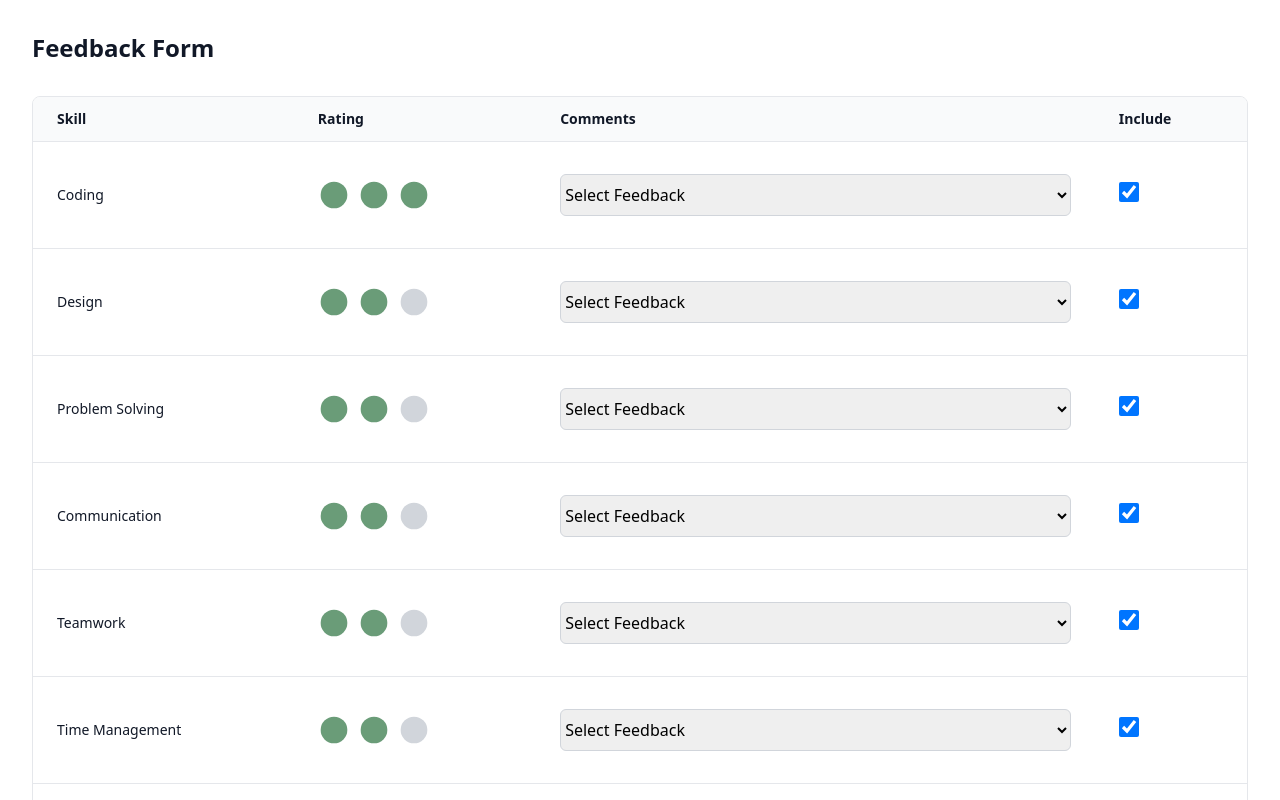
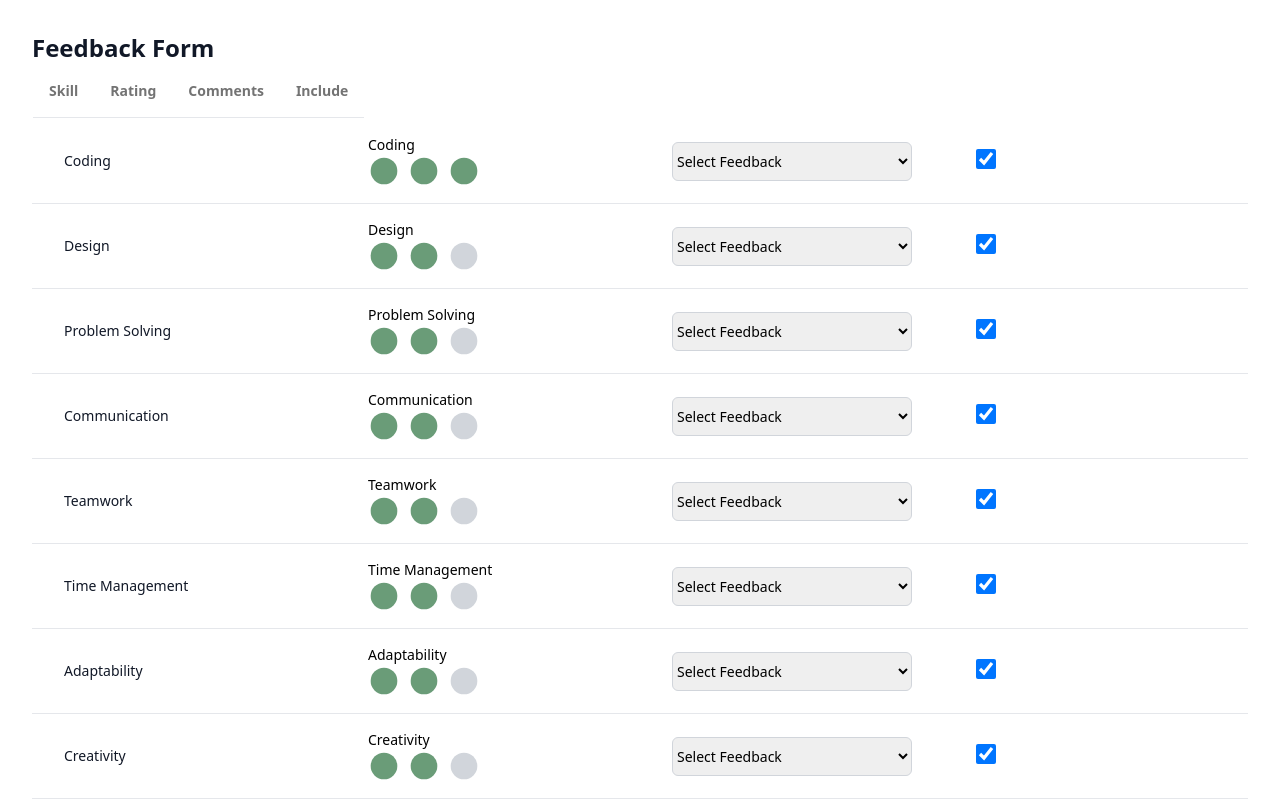
Before and after one commit to natko22/aia-app-component, a Nuxt app: page /feedback in a window 1280 px wide. Shown: the top 800 px of the page. Built offline with nearby package versions, Linux system fonts and the light colour scheme.

Commit message:
add columns file and convert the table with shadcn components

```diff
--- a/components/FeedbackTable.vue
+++ b/components/FeedbackTable.vue
@@ -1,37 +1,42 @@
 <template>
-  <div
-    class="mt-8 mb-10 border border-borderColor rounded-lg overflow-hidden bg-[ #f4f8f2]"
+  <Table class="w-full table-fixed">
+    <TableHead>
+      <TableRow>
+        <TableCell
+          class="flex-1 text-center text-sm font-extrabold text-neutral-500 dark:text-neutral-400"
         >
-    <table class="min-w-full divide-y divide-borderColor">
-      <thead class="bg-gray-50">
-        <tr>
-          <th class="px-6 py-3 text-left text-sm font-semibold text-gray-900">
           Skill
-          </th>
-          <th class="px-6 py-3 text-left text-sm font-semibold text-gray-900">
+        </TableCell>
+        <TableCell
+          class="flex-1 text-center text-sm font-extrabold text-neutral-500 dark:text-neutral-400"
+        >
           Rating
-          </th>
-          <th class="px-6 py-3 text-left text-sm font-semibold text-gray-900">
+        </TableCell>
+        <TableCell
+          class="flex-1 text-center text-sm font-extrabold text-neutral-500 dark:text-neutral-400"
+        >
           Comments
-          </th>
-          <th class="px-6 py-3 text-left text-sm font-semibold text-gray-900">
+        </TableCell>
+        <TableCell
+          class="flex-1 text-center text-sm font-extrabold text-neutral-500 dark:text-neutral-400"
+        >
           Include
-          </th>
-        </tr>
-      </thead>
-      <tbody class="divide-y divide-gray-200 bg-white">
-        <tr v-for="skill in skills" :key="skill.name">
-          <td class="px-6 py-4 text-sm font-medium text-gray-900">
+        </TableCell>
+      </TableRow>
+    </TableHead>
+    <TableBody>
+      <TableRow v-for="skill in skills" :key="skill.name">
+        <TableCell class="px-8 py-4 text-sm font-medium text-gray-900">
           {{ skill.name }}
-          </td>
-          <td class="px-6 py-4">
+        </TableCell>
+        <TableCell class="px-8 py-4">
           <SkillRating
+            :skill="skill.name"
             :maxValue="skill.maxValue"
             :defaultValue="skill.defaultValue"
           />
-          </td>
-
-          <td class="px-6 py-8">
+        </TableCell>
+        <TableCell class="px-8 py-4">
           <select
             v-model="skill.selectedComment"
             class="form-select w-full border border-gray-300 rounded-md py-2"
@@ -45,26 +50,30 @@
               {{ comment }}
             </option>
           </select>
-          </td>
-          <td class="px-6 py-4">
+        </TableCell>
+        <TableCell class="px-8 py-4">
           <input
             type="checkbox"
             v-model="skill.includeComment"
-              class="form-checkbox h-5 w-5 text-grey-600"
+            class="form-checkbox h-5 w-5 text-gray-600"
           />
-          </td>
-        </tr>
-      </tbody>
-    </table>
-  </div>
+        </TableCell>
+      </TableRow>
+    </TableBody>
+  </Table>
 </template>
 
-<script setup>
+<script setup lang="ts">
 import { ref } from "vue";
-import SkillRating from "../components/SkillRating.vue";
+import {
+  Table,
+  TableHead,
+  TableBody,
+  TableRow,
+  TableCell,
+} from "@/components/ui/table";
+import SkillRating from "./SkillRating.vue";
 import skillsData from "../data/skills";
 
 const skills = ref(skillsData);
 </script>
-
-<style scoped></style>
--- a/components/ui/table/TableHead.vue
+++ b/components/ui/table/TableHead.vue
@@ -1,14 +1,21 @@
 <script setup lang="ts">
-import type { HTMLAttributes } from 'vue'
-import { cn } from '@/lib/utils'
+import type { HTMLAttributes } from "vue";
+import { cn } from "@/lib/utils";
 
 const props = defineProps<{
-  class?: HTMLAttributes['class']
-}>()
+  class?: HTMLAttributes["class"];
+}>();
 </script>
 
 <template>
-  <th :class="cn('h-12 px-4 text-left align-middle font-medium text-neutral-500 [&:has([role=checkbox])]:pr-0 dark:text-neutral-400', props.class)">
+  <th
+    :class="
+      cn(
+        ' h-12   text-center align-middle font-extrabold text-neutral-500 [&:has([role=checkbox])]:pr-o dark:text-neutral-400',
+        props.class
+      )
+    "
+  >
     <slot />
   </th>
 </template>
--- /dev/null
+++ b/components/ui/table/columns.ts
@@ -0,0 +1,77 @@
+import { h } from "vue";
+import { type ColumnDef } from "@tanstack/vue-table";
+import SkillRating from "../../SkillRating.vue";
+
+export interface Skill {
+  name: string;
+  maxValue: number;
+  defaultValue: number;
+  comments: string[];
+  selectedComment: string;
+  includeComment: boolean;
+}
+
+export const columns: ColumnDef<Skill>[] = [
+  {
+    accessorKey: "name",
+    header: "Skill",
+    cell: ({ row }) => h("span", {}, row.getValue("name")),
+  },
+  {
+    accessorKey: "defaultValue",
+    header: "Rating",
+    cell: ({ row }) => {
+      const maxValue = row.original.maxValue;
+      const defaultValue = row.getValue("defaultValue") as number;
+
+      return h(SkillRating, {
+        skill: row.original.name,
+        maxValue,
+        defaultValue,
+        onUpdate: (value: number) => {
+          row.original.defaultValue = value;
+        },
+      });
+    },
+  },
+  {
+    accessorKey: "comments",
+    header: "Comments",
+    cell: ({ row }) => {
+      return h(
+        "select",
+        {
+          modelValue: row.original.selectedComment,
+          onInput: (event: Event) => {
+            row.original.selectedComment = (
+              event.target as HTMLSelectElement
+            ).value;
+          },
+          class: "form-select w-full border border-gray-300 rounded-md py-2",
+        },
+        [
+          h("option", { disabled: true, value: "" }, "Select Feedback"),
+          ...row.original.comments.map((comment) =>
+            h("option", { value: comment }, comment)
+          ),
+        ]
+      );
+    },
+  },
+  {
+    accessorKey: "includeComment",
+    header: "Include",
+    cell: ({ row }) => {
+      return h("input", {
+        type: "checkbox",
+        checked: row.original.includeComment,
+        onChange: (event: Event) => {
+          row.original.includeComment = (
+            event.target as HTMLInputElement
+          ).checked;
+        },
+        class: "form-checkbox h-5 w-5 text-gray-600",
+      });
+    },
+  },
+];
```
Also changed, not shown: components/ui/table/TableRow.vue (+12 -5 lines). Lines whose indentation alone changed are shown as unchanged.
